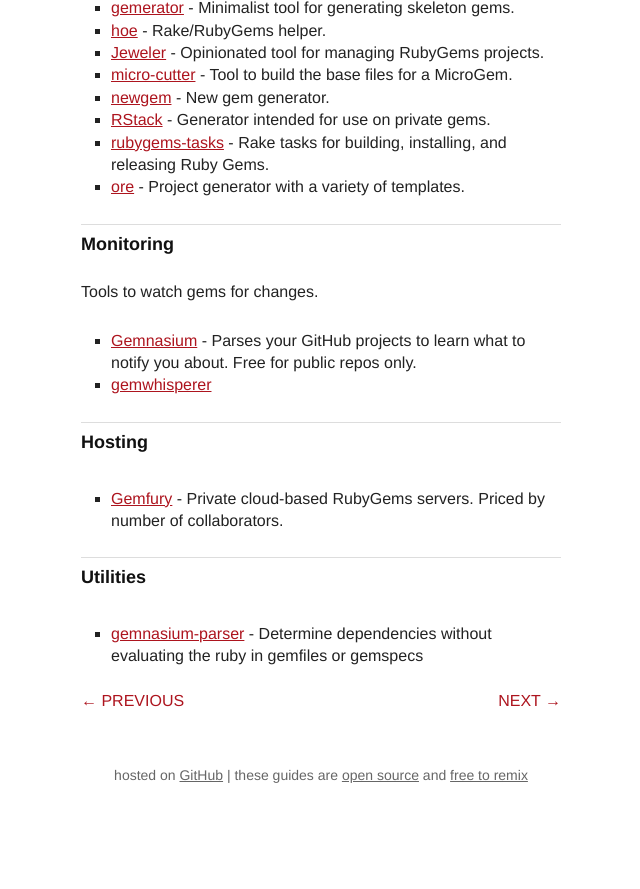
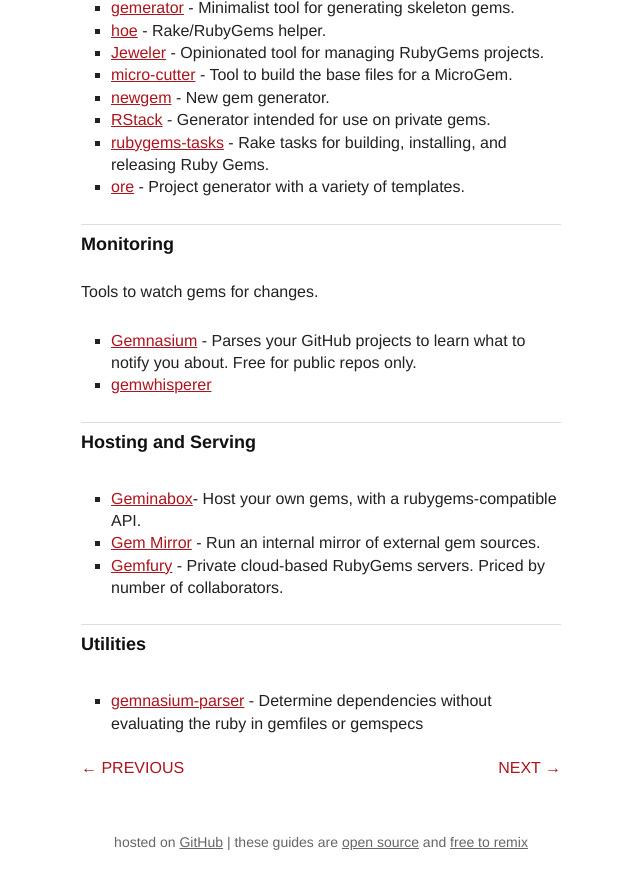
Before and after one commit to radar/guides, a Jekyll site: the page built from resources.md, in a window 1280 px wide and 900 px high, scrolled down 1167 px. Shown: the top 889 px of the window, without its empty margins (319-959 px from the left). Built offline with Jekyll 4.4.1, drawn with Linux system fonts in a browser that asks for light colours; before the commit the page ends 2000 px from its top, so only the background shows below that.

Commit message:
Add geminabox and gem mirror to resources page

```diff
--- a/resources.md
+++ b/resources.md
@@ -62,9 +62,11 @@ Tools to watch gems for changes.
 * [Gemnasium](https://gemnasium.com/) - Parses your GitHub projects to learn what to notify you about. Free for public repos only.
 * [gemwhisperer](https://github.com/rubygems/gemwhisperer)
 
-Hosting
--------
+Hosting and Serving
+-------------------
 
+* [Geminabox](https://github.com/cwninja/geminabox)- Host your own gems, with a rubygems-compatible API.
+* [Gem Mirror](https://github.com/YorickPeterse/gem-mirror) - Run an internal mirror of external gem sources.
 * [Gemfury](http://www.gemfury.com/) - Private cloud-based RubyGems servers. Priced by number of collaborators.
 
 Utilities
```
